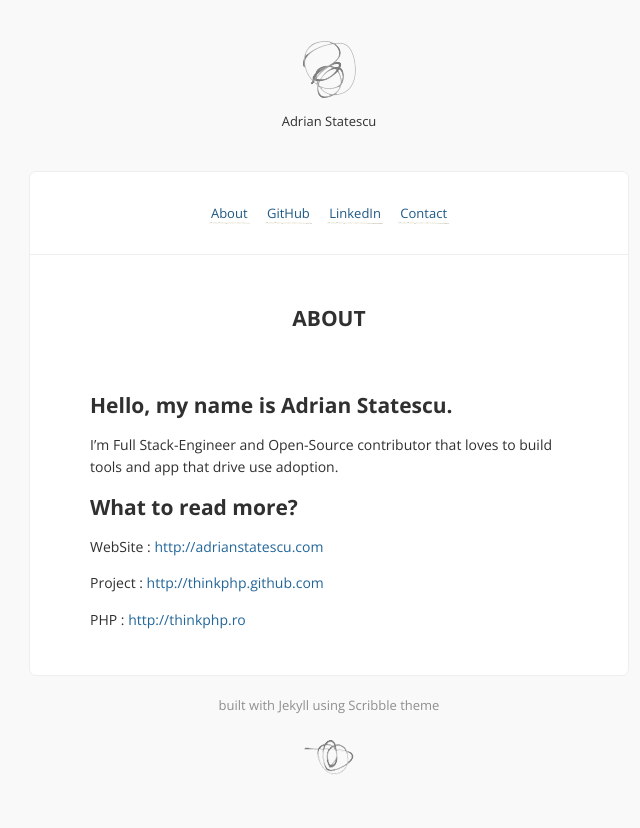
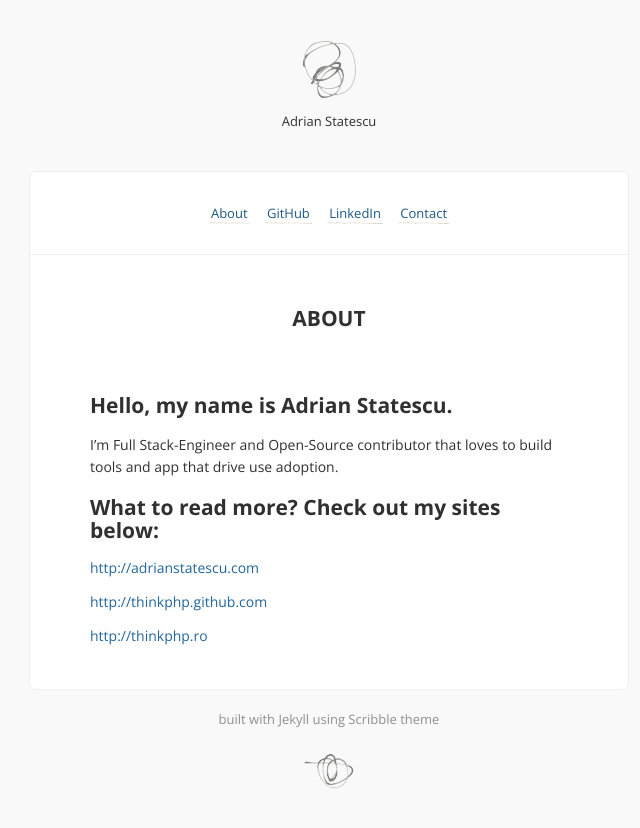
Before and after one commit to thinkphp/thinkphp.herokuapp.com, a Jekyll site: the page built from about.md, in a window 1280 px wide. Shown: the top 828 px of the page, without its empty margins (311-951 px from the left). Built offline with Jekyll 4.4.1, drawn with Linux system fonts in a browser that asks for light colours; comment, search, counter and statistics services are not loaded.

Commit message:
Update about.md

```diff
--- a/about.md
+++ b/about.md
@@ -8,8 +8,8 @@ permalink: /about/
 
 I'm Full Stack-Engineer and Open-Source contributor that loves to build tools and app that drive use adoption.
 
-## What to read more?
+## What to read more? Check out my sites below:
 
-<p>WebSite    : <a href="http://adrianstatescu.com">http://adrianstatescu.com</a></p>
-<p>Project : <a href="http://thinkphp.github.com">http://thinkphp.github.com</a></p>
-<p>PHP : <a href="http://thinkphp.ro">http://thinkphp.ro</a></p>
+<p><a href="http://adrianstatescu.com">http://adrianstatescu.com</a></p>
+<p><a href="http://thinkphp.github.com">http://thinkphp.github.com</a></p>
+<p><a href="http://thinkphp.ro">http://thinkphp.ro</a></p>
```
